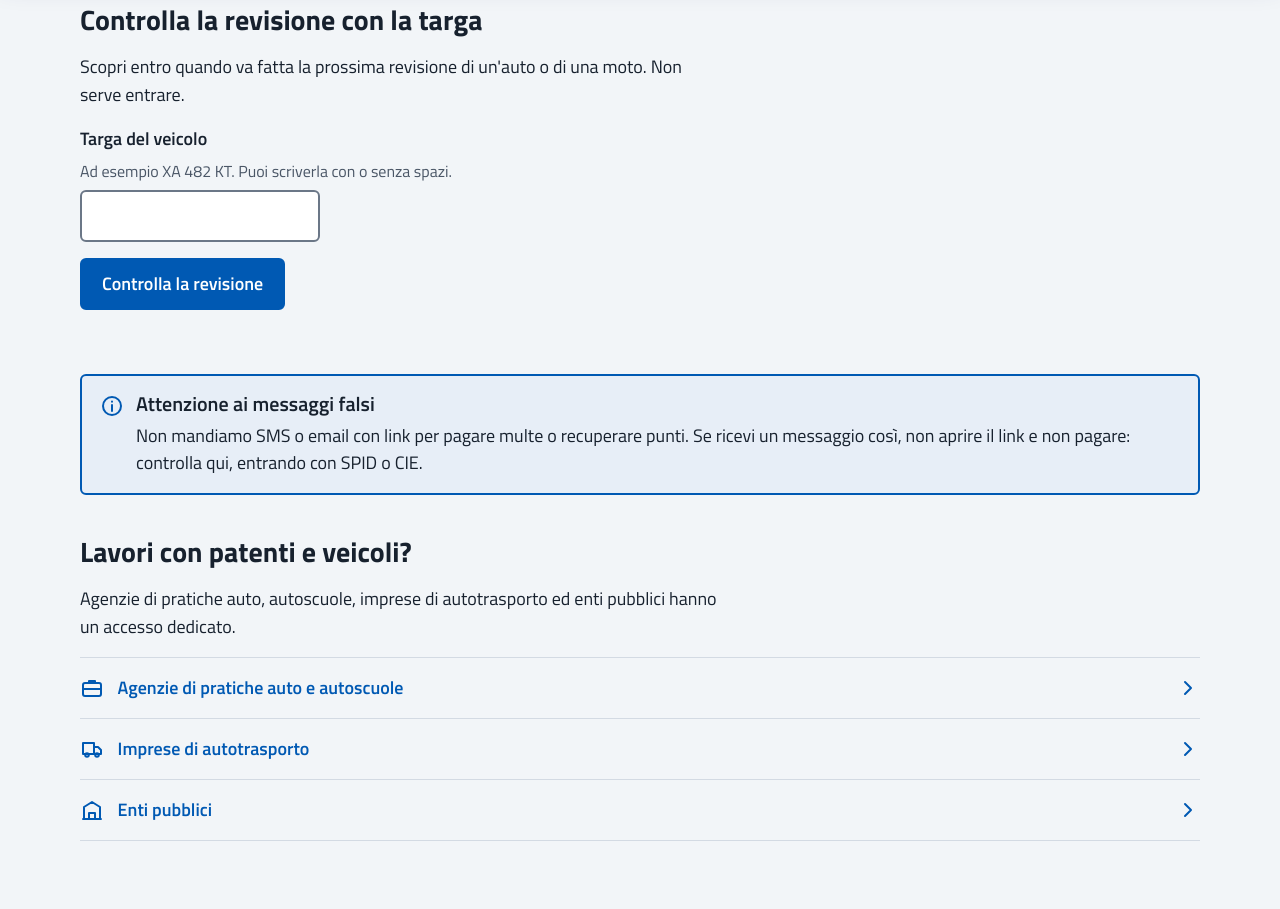
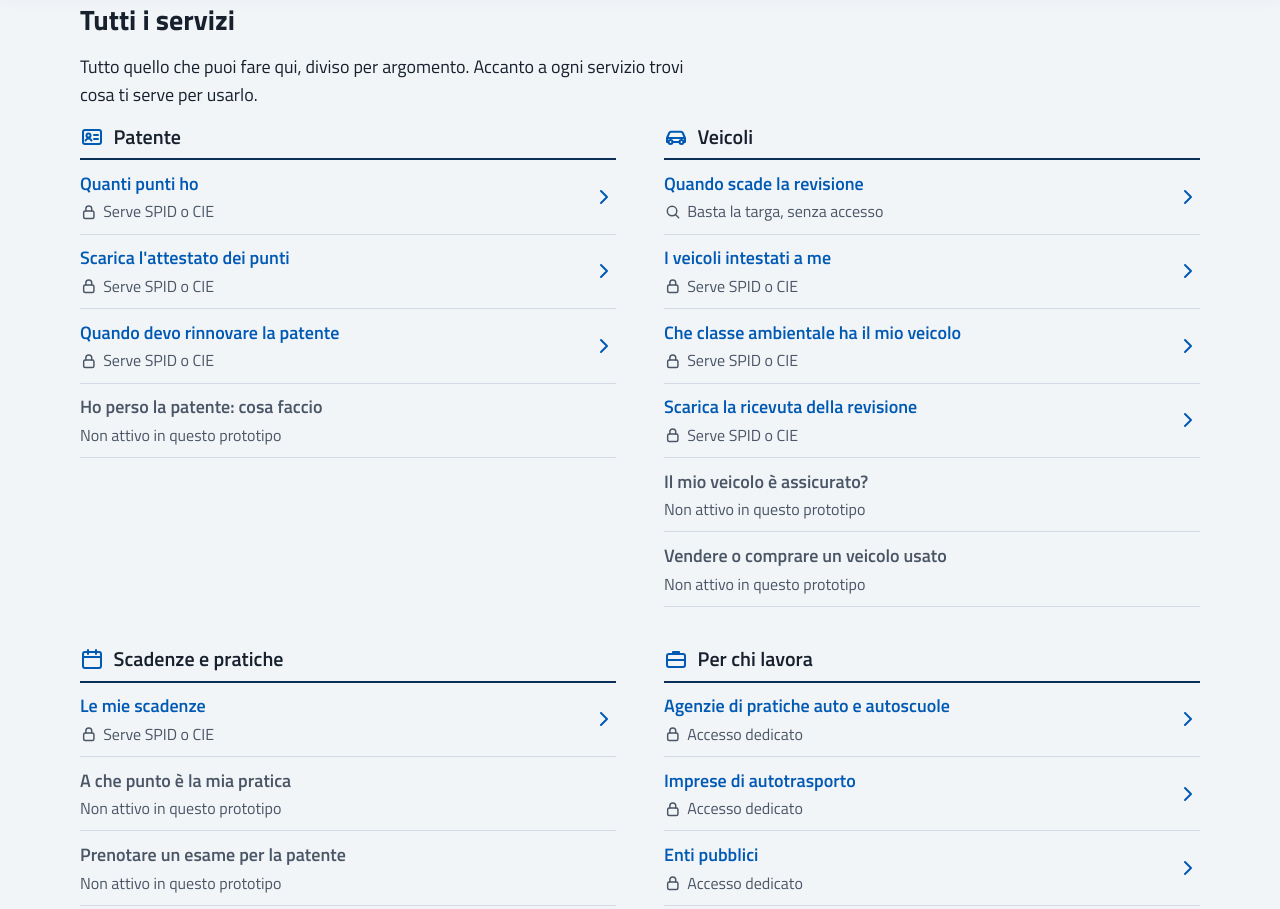
Before and after one commit to andreadesimone2006-cpu/in-regola, a plain HTML site: page index.html in a window 1280 px wide. Shown: the part 810-1719 px from the top of the page. Drawn offline with Linux system fonts and the light colour scheme.

Commit message:
Home: sezione Tutti i servizi con la panoramica del portale
Co-Authored-By: Claude Opus 5.5 <noreply@anthropic.com>

```diff
--- a/assets/app.js
+++ b/assets/app.js
@@ -112,7 +112,8 @@
     ['punti.html', 'patente', 'Quanti punti ho', 'punti'],
     ['cruscotto.html#scadenze', 'calendario', 'Le mie scadenze', 'cruscotto'],
     ['veicolo.html', 'auto', 'I miei veicoli', 'veicolo'],
-    ['index.html#revisione', 'cerca', 'Controlla una revisione con la targa', '']
+    ['index.html#revisione', 'cerca', 'Controlla una revisione con la targa', ''],
+    ['index.html#servizi', 'menu', 'Tutti i servizi', '']
   ];
   const PRO = [
     ['accesso.html?profilo=operatori', 'agenzia', 'Agenzie di pratiche auto e autoscuole', 'Agenzie e autoscuole'],
@@ -268,7 +269,42 @@
   /* ---------- Pagine ---------- */
   const trova = t => DATI.veicoli.find(v => v.targa === t);
 
+  // Panoramica di tutto il portale: senza link i servizi che il prototipo non copre
+  const SPID = ['lucchetto', 'Serve SPID o CIE'];
+  const LIBERO = ['cerca', 'Basta la targa, senza accesso'];
+  const SERVIZI = [
+    ['Patente', 'patente', [
+      ['Quanti punti ho', 'punti.html', SPID],
+      ['Scarica l\'attestato dei punti', 'punti.html#t-attestato', SPID],
+      ['Quando devo rinnovare la patente', 'cruscotto.html#scadenze', SPID],
+      ['Ho perso la patente: cosa faccio']
+    ]],
+    ['Veicoli', 'auto', [
+      ['Quando scade la revisione', '#revisione', LIBERO],
+      ['I veicoli intestati a me', 'veicolo.html', SPID],
+      ['Che classe ambientale ha il mio veicolo', 'veicolo.html#classe', SPID],
+      ['Scarica la ricevuta della revisione', 'veicolo.html#revisione', SPID],
+      ['Il mio veicolo è assicurato?'],
+      ['Vendere o comprare un veicolo usato']
+    ]],
+    ['Scadenze e pratiche', 'calendario', [
+      ['Le mie scadenze', 'cruscotto.html#scadenze', SPID],
+      ['A che punto è la mia pratica'],
+      ['Prenotare un esame per la patente']
+    ]],
+    ['Per chi lavora', 'agenzia', PRO.map(p => [p[2], p[0], ['lucchetto', 'Accesso dedicato']])]
+  ];
+
   function initHome() {
+    document.getElementById('servizi-lista').innerHTML = SERVIZI.map(([titolo, icona, voci]) =>
+      `<div class="gruppo"><h3>${ico(icona)}${titolo}</h3><ul>` +
+      voci.map(([nome, href, acc]) => href
+        ? `<li><a class="servizio" href="${href}"><span class="servizio-testo"><span class="servizio-nome">${nome}</span>` +
+          `<span class="servizio-accesso">${ico(acc[0])}${acc[1]}</span></span>${ico('avanti')}</a></li>`
+        : `<li><div class="servizio servizio-spento"><span class="servizio-testo"><span class="servizio-nome">${nome}</span>` +
+          '<span class="servizio-accesso">Non attivo in questo prototipo</span></span></div></li>').join('') +
+      '</ul></div>').join('');
+
     const form = document.getElementById('form-targa');
     const input = document.getElementById('targa');
     const errore = document.getElementById('targa-errore');
--- a/assets/style.css
+++ b/assets/style.css
@@ -186,12 +186,20 @@ details > :not(summary) { padding-bottom: 1rem; }
 .azione .aiuto { display: block; margin-top: 0.15rem; }
 .azione-icona { width: 3rem; height: 3rem; flex: none; display: grid; place-items: center; border-radius: 50%; background: var(--blu-chiaro); color: var(--blu); }
 .azione > .icona:last-child { margin-left: auto; color: var(--blu); }
-.lista-link { list-style: none; padding: 0; }
-.lista-link li { border-top: 1px solid var(--linea); }
-.lista-link li:last-child { border-bottom: 1px solid var(--linea); }
-.lista-link a { display: flex; align-items: center; gap: 0.85rem; min-height: 3.75rem; padding-block: 0.5rem; font-weight: 600; text-decoration: none; }
-.lista-link a:hover span { text-decoration: underline; }
-.lista-link a > .icona:last-child { margin-left: auto; }
+.servizi { display: grid; gap: 2rem; }
+.gruppo h3 { display: flex; align-items: center; gap: 0.6rem; padding-bottom: 0.6rem; border-bottom: 2px solid var(--blu-notte); }
+.gruppo h3 .icona { color: var(--blu); }
+.gruppo ul { list-style: none; padding: 0; }
+.gruppo li { border-bottom: 1px solid var(--linea); }
+.servizio { display: flex; align-items: center; gap: 0.75rem; min-height: 3.75rem; padding-block: 0.6rem; color: var(--inchiostro); text-decoration: none; }
+.servizio-testo { display: flex; flex-direction: column; gap: 0.1rem; min-width: 0; }
+.servizio-nome { font-weight: 600; }
+a.servizio .servizio-nome { color: var(--blu); }
+a.servizio:hover .servizio-nome { text-decoration: underline; }
+a.servizio > .icona:last-child { margin-left: auto; color: var(--blu); }
+.servizio-accesso { display: inline-flex; align-items: center; gap: 0.35rem; font-size: 1rem; color: var(--grigio); }
+.servizio-accesso .icona { width: 1.1rem; height: 1.1rem; }
+.servizio-spento .servizio-nome { color: var(--grigio); }
 .esito { margin-top: 0.5rem; }
 
 /* Cruscotto */
@@ -307,6 +315,10 @@ tr:last-child td { border-bottom: 0; }
   .scelte { grid-template-columns: 1fr 1fr; }
   .opzioni { grid-template-columns: 1fr 1fr; }
   .piede-griglia { grid-template-columns: 1.4fr 1fr 1fr; }
+}
+
+@media (min-width: 48rem) {
+  .servizi { grid-template-columns: 1fr 1fr; gap: 2.5rem 3rem; }
   .storico li { grid-template-columns: 11rem 1fr auto 6.5rem; align-items: baseline; }
   .storico time { grid-area: 1 / 1; }
   .storico .motivo { grid-area: 1 / 2; }
--- a/index.html
+++ b/index.html
@@ -64,6 +64,12 @@
       </section>
     </div>
 
+    <section id="servizi" class="pila-s" aria-labelledby="t-servizi">
+      <h2 id="t-servizi">Tutti i servizi</h2>
+      <p class="testo">Tutto quello che puoi fare qui, diviso per argomento. Accanto a ogni servizio trovi cosa ti serve per usarlo.</p>
+      <div id="servizi-lista" class="servizi"></div>
+    </section>
+
     <section id="revisione" class="pila-s" aria-labelledby="t-revisione">
       <h2 id="t-revisione">Controlla la revisione con la targa</h2>
       <p class="testo">Scopri entro quando va fatta la prossima revisione di un'auto o di una moto. Non serve entrare.</p>
@@ -86,16 +92,6 @@
         <p>Non mandiamo SMS o email con link per pagare multe o recuperare punti. Se ricevi un messaggio così, non aprire il link e non pagare: controlla qui, entrando con SPID o CIE.</p>
       </div>
     </div>
-
-    <section class="pila-s" aria-labelledby="t-pro">
-      <h2 id="t-pro">Lavori con patenti e veicoli?</h2>
-      <p class="testo">Agenzie di pratiche auto, autoscuole, imprese di autotrasporto ed enti pubblici hanno un accesso dedicato.</p>
-      <ul class="lista-link">
-        <li><a href="accesso.html?profilo=operatori"><svg class="icona" aria-hidden="true" focusable="false"><use href="#i-agenzia"></use></svg><span>Agenzie di pratiche auto e autoscuole</span><svg class="icona" aria-hidden="true" focusable="false"><use href="#i-avanti"></use></svg></a></li>
-        <li><a href="accesso.html?profilo=imprese"><svg class="icona" aria-hidden="true" focusable="false"><use href="#i-camion"></use></svg><span>Imprese di autotrasporto</span><svg class="icona" aria-hidden="true" focusable="false"><use href="#i-avanti"></use></svg></a></li>
-        <li><a href="accesso.html?profilo=enti"><svg class="icona" aria-hidden="true" focusable="false"><use href="#i-ente"></use></svg><span>Enti pubblici</span><svg class="icona" aria-hidden="true" focusable="false"><use href="#i-avanti"></use></svg></a></li>
-      </ul>
-    </section>
   </div>
 </main>
 
```
